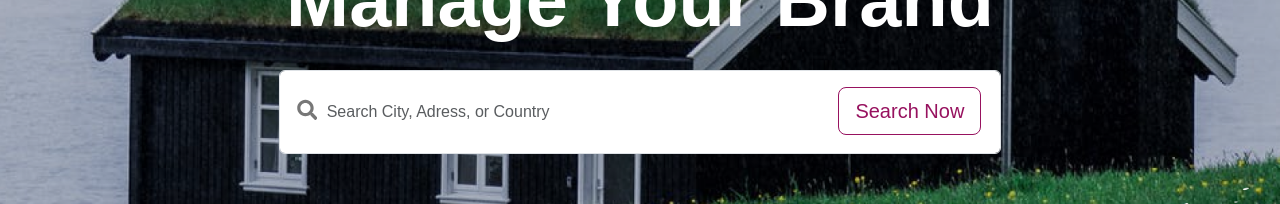
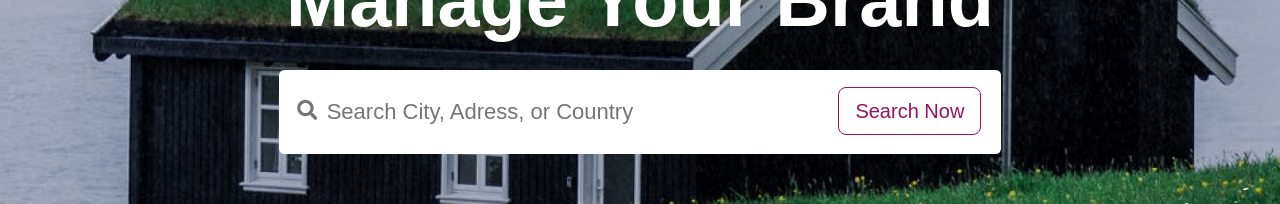
Before and after one commit to Ab0Ragab/real-state, a React (Create React App) app: page / in a window 1280 px wide. Shown: the part 524-728 px from the top of the page. Built offline with nearby package versions, Linux system fonts and the light colour scheme.

Commit message:
ui updates

```diff
--- a/public/index.html
+++ b/public/index.html
@@ -3,7 +3,9 @@
   <head>
     <meta charset="utf-8" />
     <link rel="icon" href="%PUBLIC_URL%/favicon.ico" />
-    <meta name="viewport" content="width=device-width, initial-scale=1" />
+    <meta
+      name="viewport"
+      content="width=device-width, initial-scale=1.0, maximum-scale=1.0, user-scalable=no" />
     <meta name="theme-color" content="#000000" />
     <meta
       name="description"
--- a/src/styles/base.scss
+++ b/src/styles/base.scss
@@ -2,6 +2,7 @@ body {
   @include font-size(16px);
   font-family: "Poppins", sans-serif;
   overflow-x: hidden;
+  padding: 0;
 }
 
 svg {
--- a/src/views/home/components/home-header/home-header.js
+++ b/src/views/home/components/home-header/home-header.js
@@ -19,7 +19,7 @@ function HomeHeader() {
               <input
                 type="text"
                 placeholder="Search City, Adress, or Country"
-                className="home-header-search-input form-control"
+                className="home-header-search-input"
               />
               <button className="btn btn-lg btn-outline-primary home-header-search-btn">
                 Search Now
--- a/src/views/home/components/home-header/home-header.scss
+++ b/src/views/home/components/home-header/home-header.scss
@@ -20,17 +20,28 @@
         svg {
           font-size: 1.3em;
         }
+        @include media-breakpoint-down(sm) {
+          padding-inline-start: 0;
+          inset-inline-start: rem(9px);
+        }
       }
       &-input {
-        text-indent: 35px;
+        width: 100%;
+        border-radius: rem(5.406px);
+        text-indent: 45px;
         height: 84px;
         padding-inline-end: rem(192px);
+        border: 1px solid transparent;
         @include font-size(22px);
         @include media-breakpoint-down(md) {
           @include font-size(18px);
         }
         @include media-breakpoint-down(sm) {
-          padding-inline-end: rem(27px);
+          height: 75px;
+          padding-inline-end: rem(112px);
+          padding-top: rem(9px);
+          text-indent: 33px;
+          @include font-size(11.5px);
         }
       }
       &-btn {
@@ -40,12 +51,9 @@
         inset-inline-end: 20px;
         padding: rem(10px) rem(28px);
         @include media-breakpoint-down(sm) {
-          @include font-size(18px);
-          display: inline;
-          position: unset;
-          margin-top: rem(12px);
-          background-color: $primary !important;
-          color: $white !important;
+          inset-inline-end: 8px;
+          font-size: rem(12px) !important;
+          top: 22px;
         }
       }
     }
```
